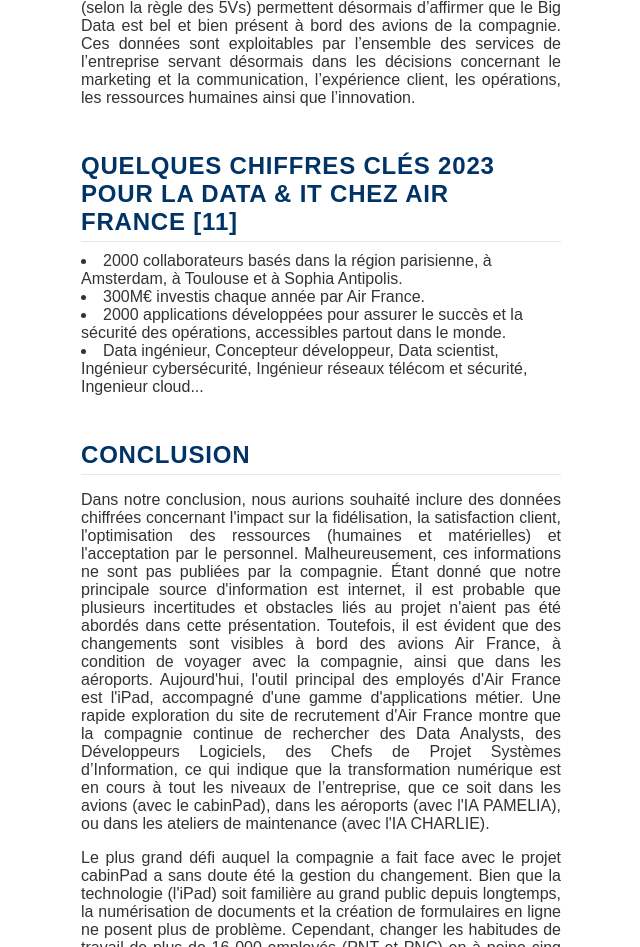
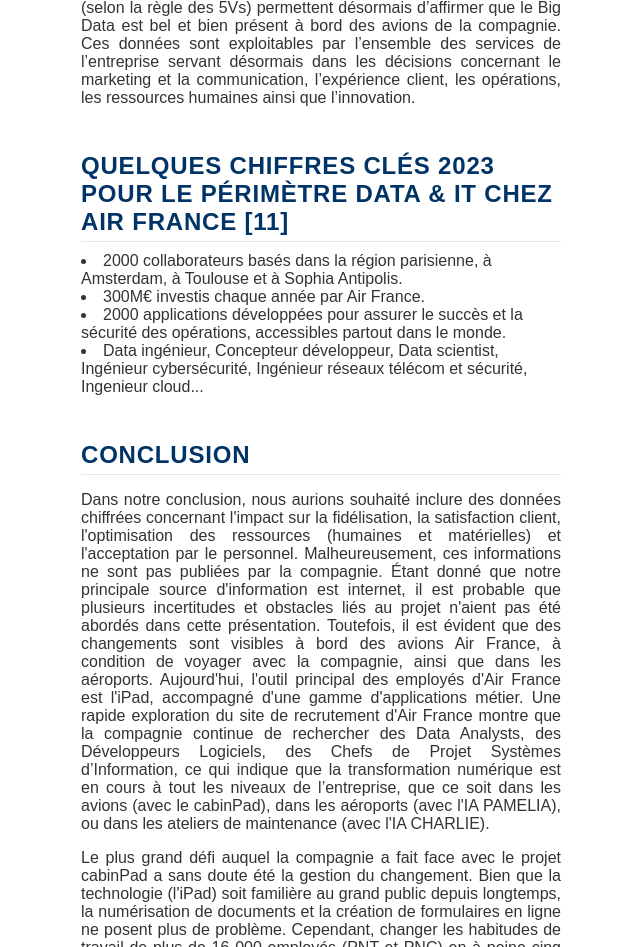
Before and after one commit to benoune/Data-and-IA, a plain HTML site: page ipads-crew.html in a window 1280 px wide. Shown: the part 7992-8939 px from the top of the page, without its empty margins (319-959 px from the left). Drawn offline with Linux system fonts and the light colour scheme.

Commit message:
Update ipads-crew.html

```diff
--- a/ipads-crew.html
+++ b/ipads-crew.html
@@ -201,7 +201,7 @@
 		</section>
 
 		<section>
-		<h2>Quelques chiffres clés 2023 pour la DATA & IT chez Air France [11]</h2>
+		<h2>Quelques chiffres clés 2023 pour le périmètre DATA & IT chez Air France [11]</h2>
 		<li>2000 collaborateurs basés dans la région parisienne, à Amsterdam, à Toulouse  et à Sophia Antipolis.</li>
 		<li>300M€ investis chaque année par Air France.</li>
 		<li>2000 applications développées pour assurer le succès et la sécurité des opérations, accessibles partout dans le monde.</li>
```
